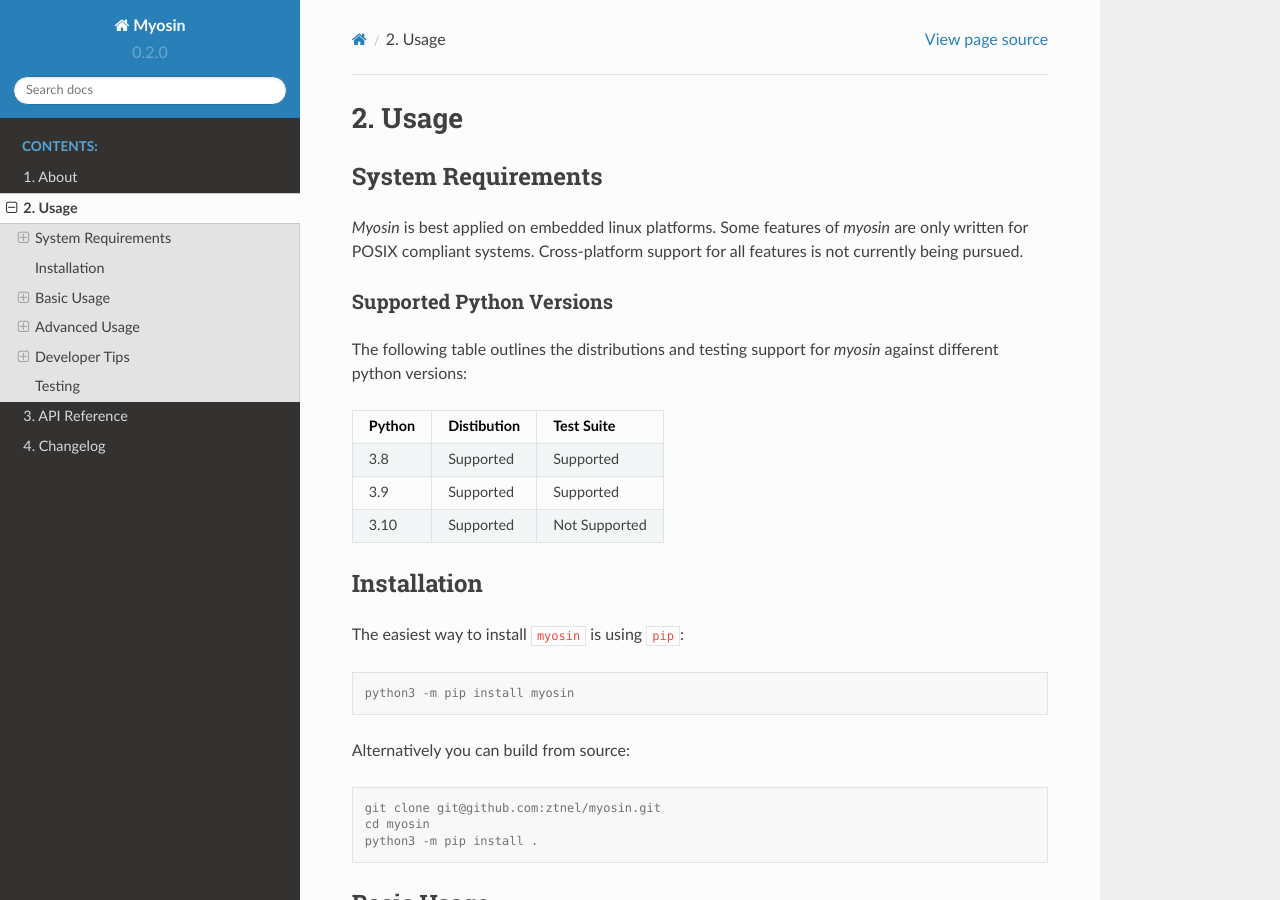
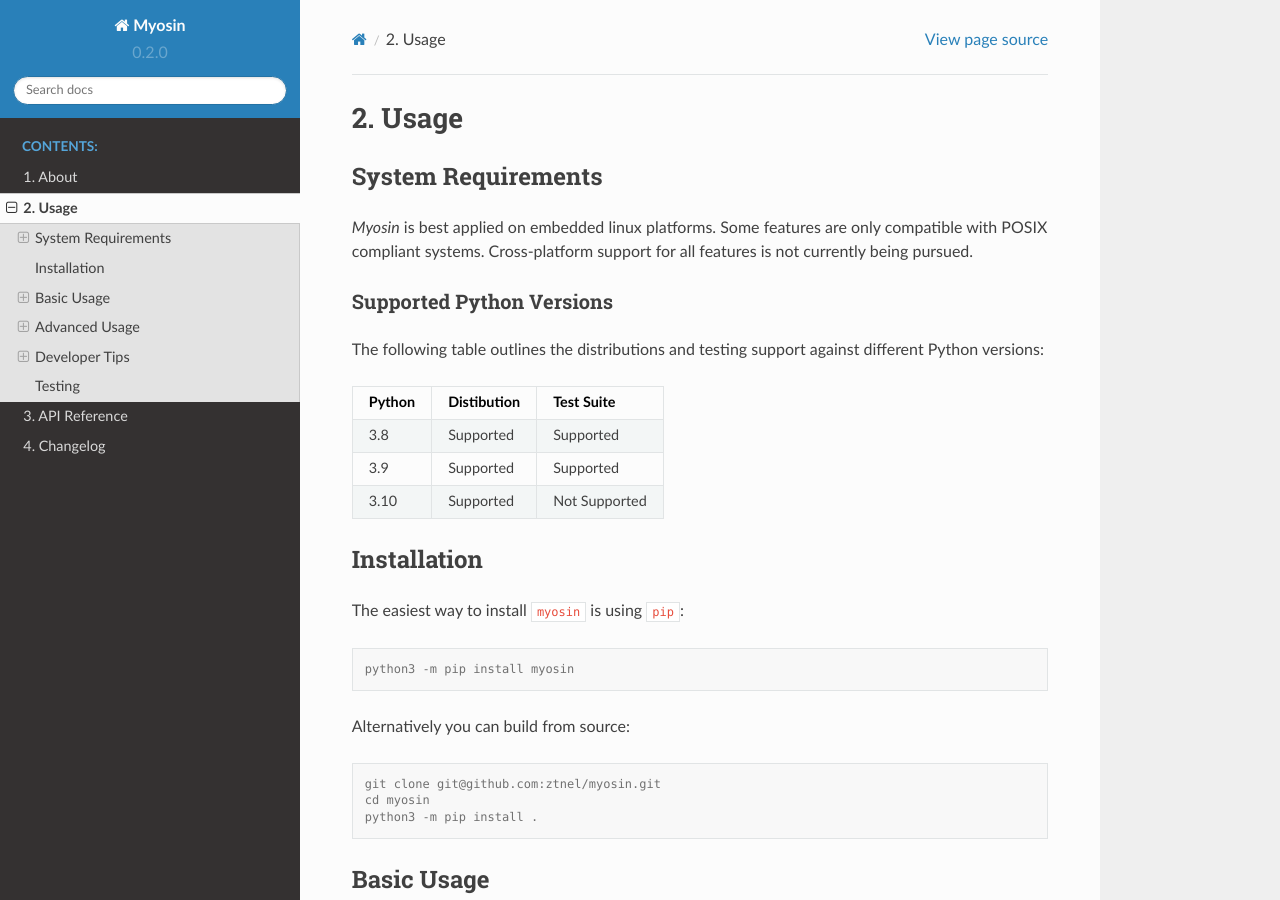
Before and after one commit to ztnel/model.io, a Sphinx documentation site: the page built from docs/source/usage.rst, in a window 1280 px wide and 900 px high. Built offline with Sphinx 7.4.7 and the Read the Docs theme 2.0.0, drawn with Linux system fonts in a browser that asks for light colours.

Commit message:
usage brief grammar

```diff
--- a/docs/source/usage.rst
+++ b/docs/source/usage.rst
@@ -4,11 +4,11 @@
 System Requirements
 -------------------
 
-*Myosin* is best applied on embedded linux platforms. Some features of *myosin* are only written for POSIX compliant systems. Cross-platform support for all features is not currently being pursued.
+*Myosin* is best applied on embedded linux platforms. Some features are only compatible with POSIX compliant systems. Cross-platform support for all features is not currently being pursued.
 
 Supported Python Versions
 ~~~~~~~~~~~~~~~~~~~~~~~~~
-The following table outlines the distributions and testing support for *myosin* against different python versions:
+The following table outlines the distributions and testing support against different Python versions:
 
 ====== =========== =============
 Python Distibution Test Suite
```
